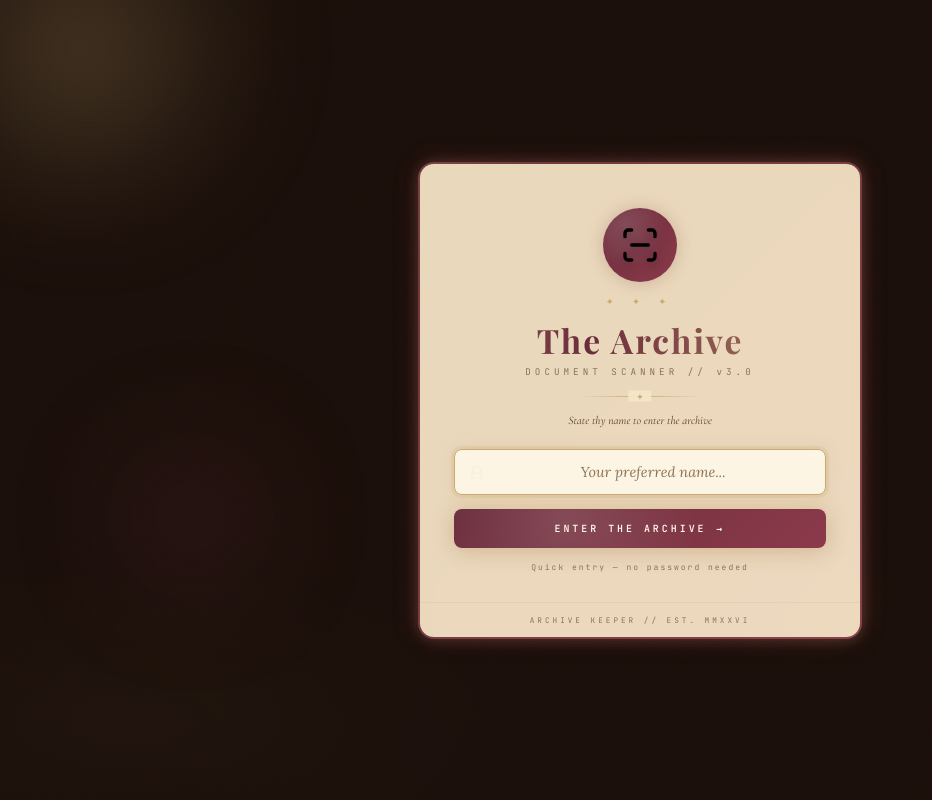
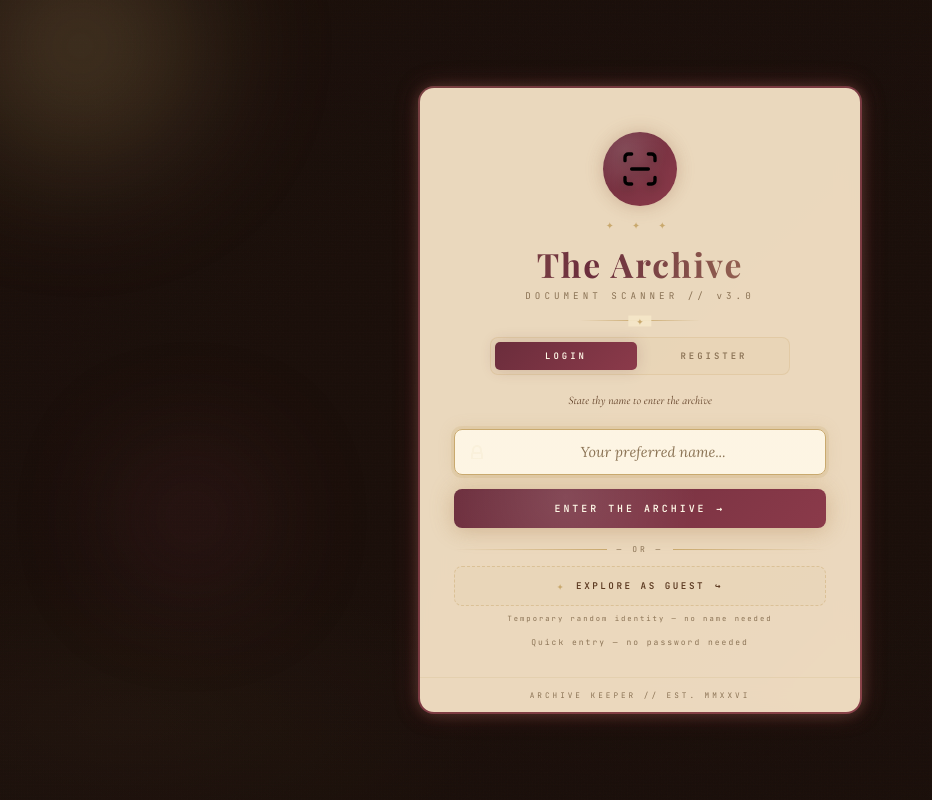
Before and after one commit to OPBSUTHAR/ai-scanner, a Flask app: page /login in a window 1280 px wide. Shown: the whole page, without its empty margins (0-932 px from the left). Run offline with Flask 3, Linux system fonts and the light colour scheme; some web fonts are replaced.

Commit message:
feat: Implement login/register entry page with guest quick login; add user mode handling and session cookies

```diff
--- a/ai_scanner/src/static/css/login.css
+++ b/ai_scanner/src/static/css/login.css
@@ -248,6 +248,107 @@
   animation: none;
 }
 
+/* ---- tabs (login / register) ---- */
+.login-tabs {
+  display: flex;
+  gap: 6px;
+  margin: 0 auto 18px;
+  width: 100%;
+  max-width: 300px;
+  padding: 4px;
+  border-radius: var(--radius-md);
+  border: 1px solid rgba(201, 169, 110, 0.25);
+  background: rgba(201, 169, 110, 0.06);
+  animation: fadeUp 0.9s 0.65s both;
+}
+.login-tab {
+  flex: 1;
+  padding: 8px 10px;
+  border: none;
+  border-radius: calc(var(--radius-md) - 3px);
+  background: transparent;
+  color: var(--text-tertiary);
+  font-family: var(--font-mono);
+  font-size: 0.56rem;
+  font-weight: 600;
+  letter-spacing: 3px;
+  text-transform: uppercase;
+  cursor: pointer;
+  transition: all var(--transition);
+}
+.login-tab:hover { color: var(--gold); }
+.login-tab.active {
+  background: linear-gradient(135deg, var(--burgundy), var(--rust));
+  color: var(--cream);
+  box-shadow: var(--shadow-burgundy);
+}
+
+/* ---- guest quick login ---- */
+.login-or {
+  display: flex;
+  align-items: center;
+  gap: 10px;
+  margin: 16px 0 12px;
+  font-family: var(--font-mono);
+  font-size: 0.5rem;
+  letter-spacing: 3px;
+  color: var(--text-tertiary);
+  animation: fadeUp 0.9s 0.95s both;
+}
+.login-or::before,
+.login-or::after {
+  content: '';
+  flex: 1;
+  height: 1px;
+  background: linear-gradient(90deg, transparent, var(--gold));
+}
+.login-or::after { background: linear-gradient(90deg, var(--gold), transparent); }
+
+.guest-btn {
+  width: 100%;
+  padding: 12px 18px;
+  display: flex;
+  align-items: center;
+  justify-content: center;
+  gap: 10px;
+  border: 1px dashed rgba(201, 169, 110, 0.45);
+  border-radius: var(--radius-md);
+  background: rgba(201, 169, 110, 0.05);
+  color: var(--text-secondary);
+  font-family: var(--font-mono);
+  font-size: 0.58rem;
+  font-weight: 600;
+  letter-spacing: 2.5px;
+  cursor: pointer;
+  transition: transform 0.25s ease, border-color 0.25s ease,
+              background 0.25s ease, color 0.25s ease, box-shadow 0.25s ease;
+  animation: fadeUp 0.9s 1.05s both;
+}
+.guest-btn-icon { color: var(--gold); font-size: 0.7rem; }
+.guest-btn-arrow { transition: transform 0.25s ease; }
+.guest-btn:hover {
+  border-color: var(--gold);
+  border-style: solid;
+  background: rgba(201, 169, 110, 0.12);
+  color: var(--gold);
+  box-shadow: var(--shadow-gold);
+  transform: translateY(-2px);
+}
+.guest-btn:hover .guest-btn-arrow { transform: translateX(4px) rotate(-20deg); }
+.guest-btn:active { transform: translateY(1px) scale(0.98); }
+.guest-btn:disabled { opacity: 0.6; cursor: wait; animation: none; }
+
+.guest-hint {
+  margin: 8px 0 0;
+  font-family: var(--font-mono);
+  font-size: 0.45rem;
+  letter-spacing: 2px;
+  color: var(--text-tertiary);
+  animation: fadeUp 0.9s 1.15s both;
+}
+.login-form.guest-in .login-input,
+.login-form.guest-in .login-btn { display: none; }
+
 /* ---- footer ---- */
 .login-note {
   margin: 14px 0 0;
@@ -299,7 +400,8 @@
 /* ---- reduced motion ---- */
 @media (prefers-reduced-motion: reduce) {
   .login-card, .login-card::before, .login-card::after,
-  .monogram, .login-title, .login-btn, .login-orb {
+  .monogram, .login-title, .login-btn, .login-orb,
+  .login-tabs, .login-tab, .login-or, .guest-btn, .guest-hint {
     animation: none !important;
   }
 }
--- a/ai_scanner/src/static/js/app.js
+++ b/ai_scanner/src/static/js/app.js
@@ -1290,8 +1290,11 @@ function getSessionCookie(name){
 function applySession(){
   var name=getSessionCookie('user_name');
   if(!name){window.location.href='/login';return}
+  var mode=getSessionCookie('user_mode');
   var label=document.getElementById('user-name');
   if(label)label.textContent=name;
+  var role=document.querySelector('.info .role');
+  if(role)role.textContent=(mode==='guest')?'GUEST VISITOR // TEMP ID':(mode==='register'?'REGISTERED // ARCHIVE KEEPER':'ARCHIVE KEEPER');
   document.title='AI SCANNER // '+name.toUpperCase();
   var av=document.getElementById('avatar-img');
   if(av){
--- a/ai_scanner/src/static/js/login.js
+++ b/ai_scanner/src/static/js/login.js
@@ -1,5 +1,7 @@
 /* ============================================================
-   QUICK LOGIN — enter preferred name, no password
+   QUICK LOGIN / REGISTER / GUEST — no password (placeholder)
+   Login = preferred name · Register = name (placeholder)
+   Guest = random per-user ID, unique to each visitor
    ============================================================ */
 
 (function () {
@@ -9,8 +11,28 @@
   var input = document.getElementById('login-name');
   var btn = document.getElementById('login-btn');
   var note = document.getElementById('login-note');
+  var invite = document.getElementById('login-invite');
+  var guestBtn = document.getElementById('guest-btn');
+  var guestHint = document.getElementById('guest-hint');
+  var tabs = document.querySelectorAll('.login-tab');
   var glow = document.getElementById('mouse-glow');
   var isTouch = 'ontouchstart' in window || navigator.maxTouchPoints > 0;
+  var mode = 'login';
+
+  var COPY = {
+    login: {
+      invite: 'State thy name to enter the archive',
+      placeholder: 'Your preferred name...',
+      btn: 'ENTER THE ARCHIVE',
+      note: 'Quick entry — no password needed'
+    },
+    register: {
+      invite: 'Establish a new identity within the archive',
+      placeholder: 'Choose a keeper name...',
+      btn: 'REGISTER & ENTER',
+      note: 'Registration placeholder — creates a local session'
+    }
+  };
 
   function getCookie(name) {
     var m = document.cookie.match(new RegExp('(?:^|; )' + name + '=([^;]*)'));
@@ -24,22 +46,73 @@
       '; expires=' + d.toUTCString() + '; path=/; SameSite=Lax';
   }
 
-  function enter(name) {
+  function setMode(m) {
+    mode = m;
+    tabs.forEach(function (t) {
+      t.classList.toggle('active', t.getAttribute('data-mode') === m);
+    });
+    var c = COPY[m];
+    invite.textContent = c.invite;
+    input.placeholder = c.placeholder;
+    btn.querySelector('.login-btn-label').textContent = c.btn;
+    note.textContent = c.note;
+  }
+
+  function enter(name, m) {
     btn.disabled = true;
-    btn.querySelector('.login-btn-label').textContent = 'OPENING THE ARCHIVE…';
+    guestBtn.disabled = true;
+    btn.querySelector('.login-btn-label').textContent =
+      m === 'register' ? 'REGISTERING…' : 'OPENING THE ARCHIVE…';
     fetch('/api/login', {
       method: 'POST',
       headers: { 'Content-Type': 'application/json' },
-      body: JSON.stringify({ name: name })
+      body: JSON.stringify({ name: name, mode: m })
     }).then(function (res) {
       if (!res.ok) throw new Error('server refused');
       return res.json();
-    }).then(function () {
+    }).then(function (d) {
+      setCookie('user_mode', d.mode || m, 30);
       window.location.href = '/';
     }).catch(function () {
       setCookie('user_name', name, 30);
+      setCookie('user_mode', m, 30);
       window.location.href = '/';
     });
+  }
+
+  function enterGuest() {
+    btn.disabled = true;
+    guestBtn.disabled = true;
+    guestBtn.querySelector('.guest-btn-label').textContent = 'FORGING IDENTITY…';
+    fetch('/api/guest', {
+      method: 'POST'
+    }).then(function (res) {
+      if (!res.ok) throw new Error('server refused');
+      return res.json();
+    }).then(function (d) {
+      revealGuestId(d.name);
+      setCookie('user_mode', 'guest', 30);
+      setTimeout(function () { window.location.href = '/'; }, 1400);
+    }).catch(function () {
+      var id = genGuestId();
+      revealGuestId(id);
+      setCookie('user_name', id, 30);
+      setCookie('user_mode', 'guest', 30);
+      setTimeout(function () { window.location.href = '/'; }, 1400);
+    });
+  }
+
+  function genGuestId() {
+    var chars = 'ABCDEFGHJKMNPQRSTUVWXYZ23456789';
+    var s = '';
+    for (var i = 0; i < 8; i++) s += chars.charAt(Math.floor(Math.random() * chars.length));
+    return 'GUEST-' + s;
+  }
+
+  function revealGuestId(id) {
+    guestHint.textContent = 'YOUR TEMPORARY ID: ' + id;
+    guestHint.style.color = 'var(--gold)';
+    note.textContent = 'Entering as guest visitor…';
   }
 
   /* already signed in -> straight in */
@@ -49,23 +122,33 @@
     return;
   }
 
+  tabs.forEach(function (t) {
+    t.addEventListener('click', function () { setMode(t.getAttribute('data-mode')); });
+  });
+
   form.addEventListener('submit', function (e) {
     e.preventDefault();
     var name = input.value.replace(/\s+/g, ' ').trim();
     if (!name) {
       input.focus();
       input.style.boxShadow = '0 0 0 3px rgba(168,50,50,0.25), 0 0 18px rgba(168,50,50,0.25)';
-      note.textContent = 'The archive requires a name, keeper.';
+      note.textContent = mode === 'register'
+        ? 'A keeper must choose a name to register.'
+        : 'The archive requires a name, keeper.';
       setTimeout(function () {
         input.style.boxShadow = '';
-        note.textContent = 'Quick entry — no password needed';
+        note.textContent = COPY[mode].note;
       }, 2200);
       return;
     }
-    note.textContent = 'Welcome, ' + name + '.';
+    note.textContent = mode === 'register'
+      ? 'Welcome to the archive, ' + name + '.'
+      : 'Welcome back, ' + name + '.';
     input.blur();
-    enter(name);
+    enter(name, mode);
   });
+
+  guestBtn.addEventListener('click', enterGuest);
 
   /* mouse glow (desktop only) */
   if (!isTouch && glow) {
--- a/ai_scanner/src/templates/login.html
+++ b/ai_scanner/src/templates/login.html
@@ -38,7 +38,13 @@
       <h1 class="login-title">The Archive</h1>
       <p class="login-sub">DOCUMENT SCANNER // v3.0</p>
       <div class="login-rule"></div>
-      <p class="login-invite">State thy name to enter the archive</p>
+
+      <div class="login-tabs" id="login-tabs">
+        <button type="button" class="login-tab active" data-mode="login">Login</button>
+        <button type="button" class="login-tab" data-mode="register">Register</button>
+      </div>
+
+      <p class="login-invite" id="login-invite">State thy name to enter the archive</p>
 
       <form class="login-form" id="login-form" autocomplete="off">
         <input type="text" id="login-name" class="login-input" placeholder="Your preferred name..." maxlength="40" autofocus>
@@ -47,6 +53,15 @@
           <span class="login-btn-arrow">→</span>
         </button>
       </form>
+
+      <div class="login-or">— OR —</div>
+
+      <button type="button" class="guest-btn" id="guest-btn">
+        <span class="guest-btn-icon">✦</span>
+        <span class="guest-btn-label">EXPLORE AS GUEST</span>
+        <span class="guest-btn-arrow">↪</span>
+      </button>
+      <p class="guest-hint" id="guest-hint">Temporary random identity — no name needed</p>
 
       <p class="login-note" id="login-note">Quick entry — no password needed</p>
     </div>
```
Also changed, not shown: ai_scanner/src/web_app.py (+32 -4 lines), end_of_day_report_13aug2026.txt (added, +16 -0 lines).
